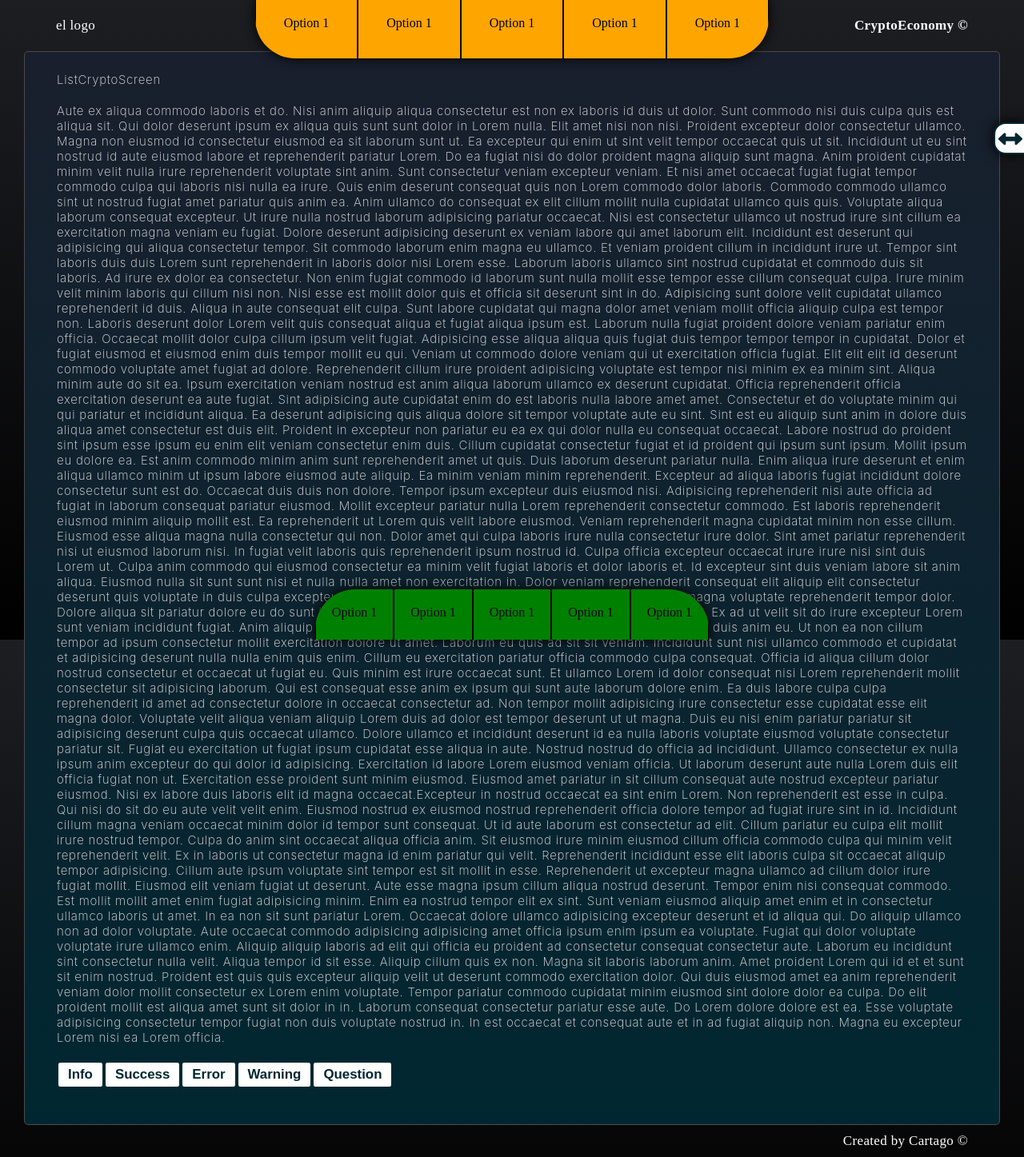
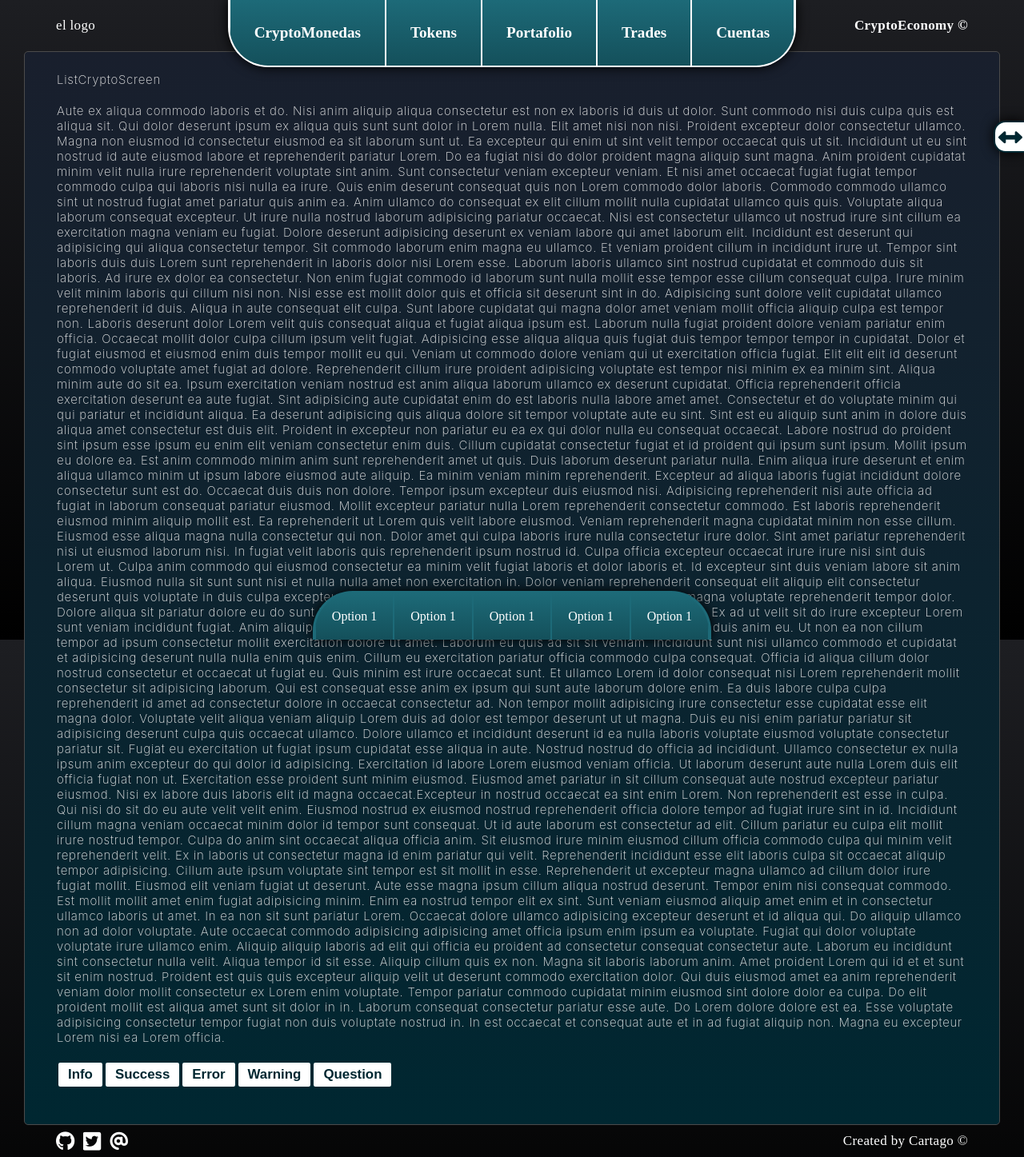
Before and after one commit to CartagoGit/CryptoEconomy, a React (Create React App) app: page / in a window 1280 px wide. Shown: the whole page at 80% size. Built offline with nearby package versions, Linux system fonts and the light colour scheme.

Commit message:
Añadimos estilos basicos a los paneles principales

```diff
--- a/src/components/main/MainScreen.jsx
+++ b/src/components/main/MainScreen.jsx
@@ -5,7 +5,7 @@ export const MainScreen = () => {
 	return (
 		<main className='main-fill'>
 			<div className='main'>
-				<div className='info'>
+				<div className='info no-selectable'>
 					<div className='logoApp'>el logo</div>
 					<div className='nameApp'>CryptoEconomy ©</div>
 				</div>
@@ -163,7 +163,18 @@ export const MainScreen = () => {
 					</div>
 				</div>
 				<footer className='foot'>
-					<div className='createdBy'>Created by Cartago ©</div>
+					<div className='social'>
+						<a href='https://github.com/CartagoGit' target="_blank">
+							<span className='fab fa-github'></span>
+						</a>
+						<a href='https://twitter.com/cartago_rcg' target="_blank">
+							<span className='fab fa-twitter-square'></span>
+						</a>
+						<a href='mailto:cartago.relaxingcup@gmail.com' target="_blank">
+							<span className='fas fa-at'></span>
+						</a>
+					</div>
+					<div className='createdBy no-selectable'>Created by Cartago © </div>
 				</footer>
 			</div>
 		</main>
--- a/src/components/ui/menu/MenuBar.jsx
+++ b/src/components/ui/menu/MenuBar.jsx
@@ -3,11 +3,11 @@ export const MenuBar = () => {
 	return (
 		<header className='menu-fill no-selectable'>
 			<div className='menu'>
-				<div>Option 1</div>
-				<div>Option 1</div>
-				<div>Option 1</div>
-				<div>Option 1</div>
-				<div>Option 1</div>
+				<div>CryptoMonedas</div>
+				<div>Tokens</div>
+				<div>Portafolio</div>
+				<div>Trades</div>
+				<div>Cuentas</div>
 			</div>
 		</header>
 	);
--- a/src/styles/base/_global.scss
+++ b/src/styles/base/_global.scss
@@ -10,6 +10,10 @@ body {
 	overflow-x: hidden;
 	background: $bgEverything;
 	background-attachment: fixed;
+}
+a{
+	text-decoration: none;
+	color: $letterSecondary;
 }
 
 * {
--- a/src/styles/base/_settings.scss
+++ b/src/styles/base/_settings.scss
@@ -8,18 +8,25 @@ $fifth: rgb(236, 236, 236);
 $sixth: #4b4b4b;
 $seventh: #34363e;
 $eight: #1d1e22;
+$ninth: #1d6a78;
+$tenth: #14505b;
+$eleventh: #d3d3d3;
 
-// main colors
+// main colors - bg and main
 $bgEverything: linear-gradient(rgba($eight, 1), rgba($tertiary, 1));
 $bgEverythingInverse: linear-gradient(rgba($tertiary, 1), rgba($eight, 1));
-
 $bgZero: linear-gradient(rgba($zero, 1), rgba($primary, 1));
 $bgZeroInverse: linear-gradient(rgba($primary, 1), rgba($zero, 1));
-// $bgZero: $zero;
 $borderZero: $sixth solid 1px;
 $textZero: $fifth;
 $box-shadowZero: 0px 0px 15px $secondary;
 $border-radiusZero: 5px;
+
+// Menus
+$bgWhiteGradient: linear-gradient(rgba($fifth, 1), rgba($eleventh, 1));
+$bgFilter: linear-gradient(rgba($primary, 1), rgba($forth, 1));
+$bgOptions: linear-gradient(rgba($ninth, 1), rgba($tenth, 1));
+$bgMenu: linear-gradient(rgba($ninth, 1), rgba($tenth, 1));
 
 // Basic assets
 $wave: url("../../assets/svgs/wave.svg");
@@ -40,6 +47,11 @@ $borderSecondary-3: 3px solid $secondary;
 $borderSecondary-5: 5px solid $secondary;
 $borderTertiary-1: 1px solid $tertiary;
 $borderSixth-1: 1px solid $sixth;
+$borderSixth-2: 2px solid $sixth;
+$borderSixth-3: 3px solid $sixth;
+$borderNinth-1: 1px solid $ninth;
+$borderNinth-2: 2px solid $ninth;
+$borderNinth-3: 3px solid $ninth;
 
 // letter color
 $letterPrimary: $tertiary;
--- a/src/styles/components/_main.scss
+++ b/src/styles/components/_main.scss
@@ -20,6 +20,7 @@
 		width: 100vw;
 		flex-direction: column;
 		.info {
+			pointer-events: none;
 			overflow: hidden;
 			height: 30px;
 			color: $secondary;
@@ -31,6 +32,8 @@
 			justify-content: space-between;
 			align-items: center;
 			z-index: 1;
+			pointer-events: none;
+
 			.nameApp {
 				font-weight: bold;
 			}
@@ -61,15 +64,32 @@
 			}
 		}
 		.foot {
+
 			overflow: hidden;
 			height: 30px;
 			color: $secondary;
 			margin-right: 50px;
 			margin-left: 50px;
 			padding: 20px;
-			justify-content: end;
+			justify-content: space-between;
 			align-items: center;
 			z-index: 1;
+			.social {
+				align-items: center;
+				span {
+					cursor: pointer;
+					margin-right: 10px;
+				}
+				.fa-github {
+					font-size: 24px;
+				}
+				.fa-twitter-square {
+					font-size: 26px;
+				}
+				.fa-at {
+					font-size: 24px;
+				}
+			}
 		}
 	}
 }
--- a/src/styles/ui/_filter.scss
+++ b/src/styles/ui/_filter.scss
@@ -25,10 +25,10 @@
 	}
 	.filter {
 		// margin: auto;
-		border-top: $borderSecondary-1;
-		border-left: $borderSecondary-1;
-		border-bottom: $borderSecondary-1;
-		background: $bgPrimary;
+		border: $borderNinth-3;
+		border-right: none;
+
+		background: $bgFilter;
 		border-radius: 20px 0px 0px 20px;
 		flex-direction: column;
 		overflow: hidden;
@@ -38,8 +38,8 @@
 		transition: ease 0.3 all;
 		div {
 			color: $textZero;
-			border-top: $borderSixth-1;
-			border-bottom: $borderSecondary-1;
+			border-top: $borderNinth-1;
+			border-bottom: $borderTertiary-1;
 			padding: 35px;
 			cursor: pointer;
 		}
--- a/src/styles/ui/_menu.scss
+++ b/src/styles/ui/_menu.scss
@@ -6,19 +6,35 @@
 	pointer-events: none;
 	z-index: 10;
 	.menu {
-		background-color: orange;
+		font-size: larger;
+		font-weight: bold;
+		background: $bgMenu;
 		border-radius: 0px 0px 50px 50px;
 		flex-direction: row;
 		overflow: hidden;
 		box-shadow: $box-shadow;
-		pointer-events:auto;
 
+		color: $letterSecondary;
+		font-weight: bold;
+		border: $borderSecondary-2;
+		border-top: none;
 		div {
-			border-left: 1px solid black;
-			border-right: 1px solid black;
-			padding: 35px;
-			padding-top: 20px;
+			pointer-events: auto;
+			border-left: $borderSecondary-1;
+			border-right: $borderSecondary-1;
+
+			padding: 30px;
+			// padding-top: 20px;
 			cursor: pointer;
+			&:hover {
+				background-color: $bgSecondary;
+				color: $ninth;
+				box-shadow: $box-shadow;
+				// border: $borderPrimary-2;
+				-webkit-transition: background-color 200ms linear;
+				-ms-transition: background-color 200ms linear;
+				transition: background-color 200ms linear;
+			}
 		}
 	}
 }
--- a/src/styles/ui/_options.scss
+++ b/src/styles/ui/_options.scss
@@ -3,21 +3,34 @@
 	bottom: 0px;
 	justify-content: center;
 	width: 100vw;
-    z-index: 10;
+	z-index: 10;
+	pointer-events: none;
 
 	.options {
 		border-radius: 50px 50px 0px 0px;
 		flex-direction: row;
-		background-color: green;
+		background: $bgOptions;
 		overflow: hidden;
 		box-shadow: $box-shadow;
+		color: $letterSecondary;
 
+		border: $borderNinth-3;
+		border-bottom: none;
 		div {
-			border-left: 1px solid black;
-			border-right: 1px solid black;
+			pointer-events: auto;
+			cursor: pointer;
+			border-left: $borderNinth-1;
+			border-right: $borderNinth-1;
 			padding: 20px;
-			padding-bottom: 25px;
+			// padding-bottom: 25px;
 			cursor: pointer;
+			&:hover {
+				box-shadow: $box-shadow;
+				background: $primary;
+				-webkit-transition: background-color 200ms linear;
+				-ms-transition: background-color 200ms linear;
+				transition: background-color 200ms linear;
+			}
 		}
 	}
 }
```
Also changed, not shown: 1 other file (tests, documents, lock files or other folders).
